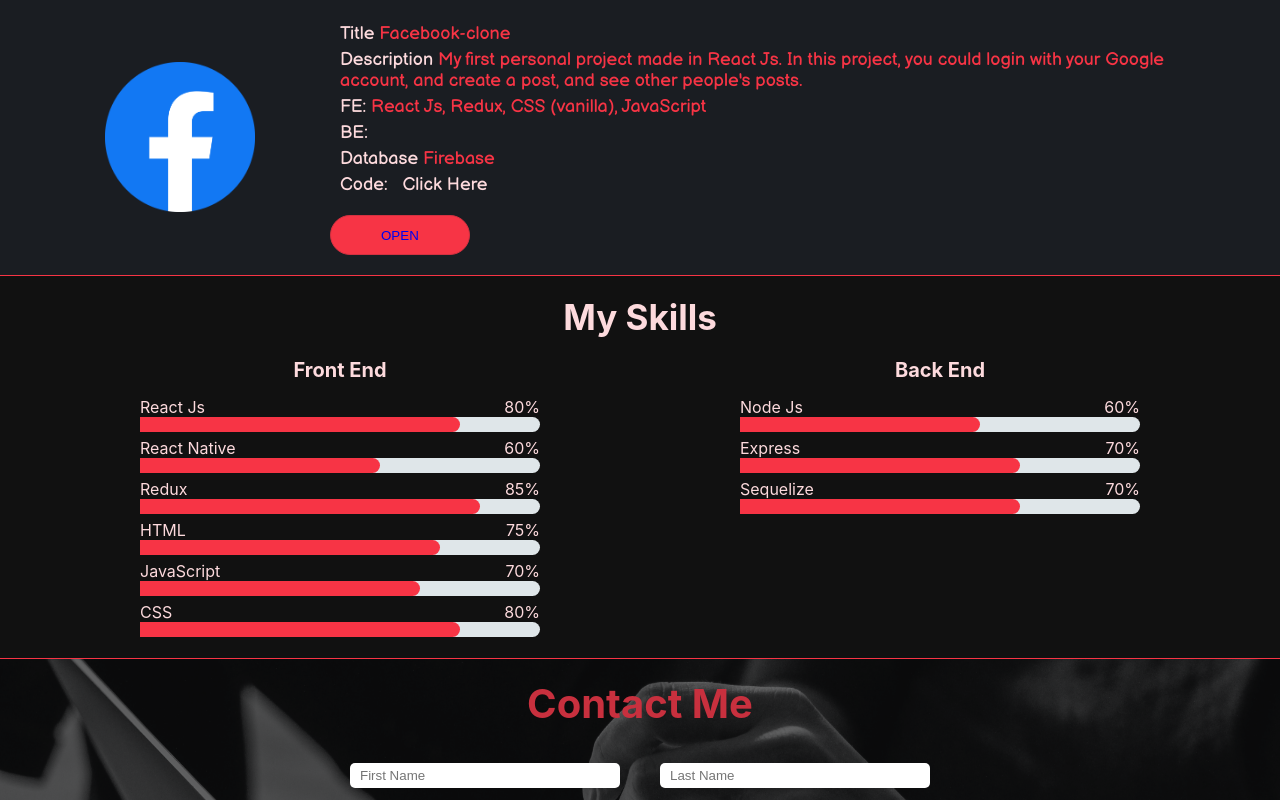
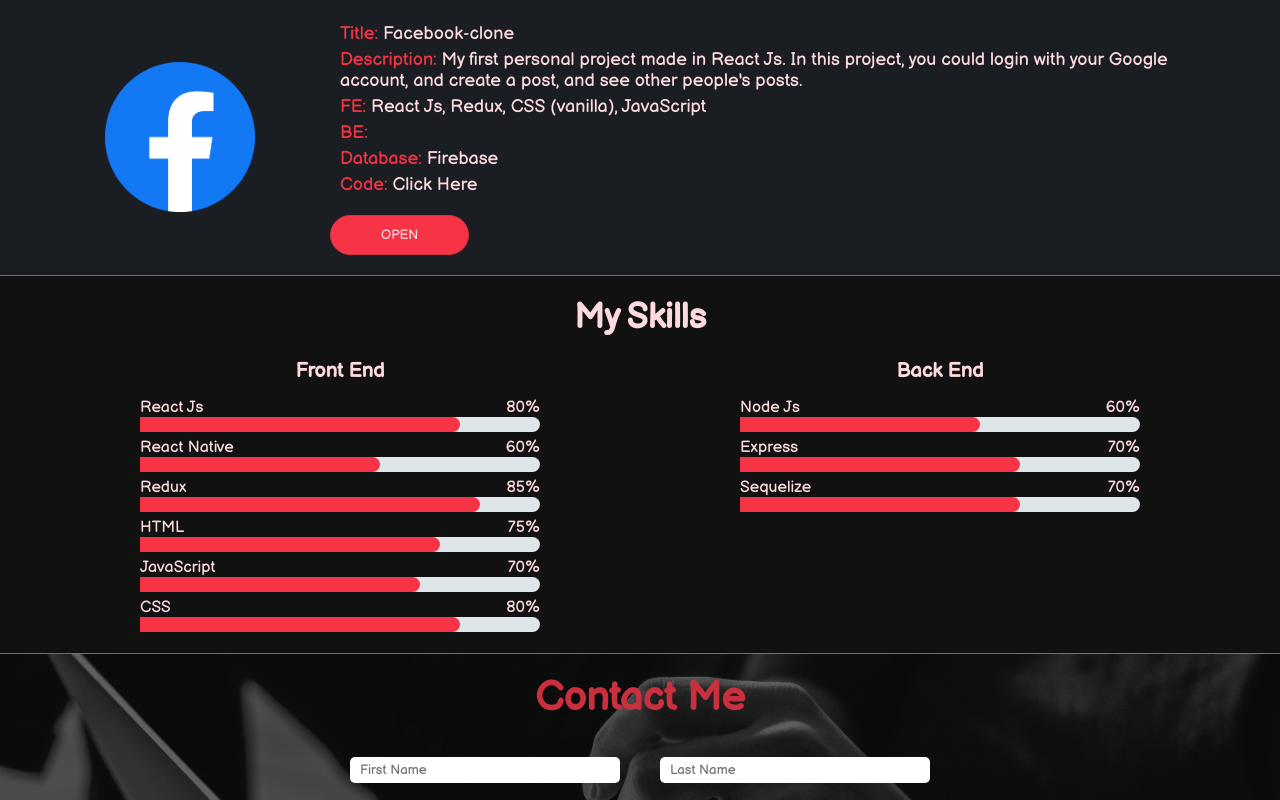
Before and after one commit to MaicoLoncomilla/Resume, a React (Create React App) app in the folder client/: page / in a window 1280 px wide. Shown: the part 1220-2020 px from the top of the page. Built offline with nearby package versions, Linux system fonts and the light colour scheme; what react-alert-template-basic would draw is missing.

Commit message:
Cambiado las fuentes nuevamente

```diff
--- a/client/src/components/mySkill/MySkill.js
+++ b/client/src/components/mySkill/MySkill.js
@@ -17,8 +17,8 @@
                     {arrayFront.map((el, index) =>
                         <div className={sContainer.containerProgress} key={index}>
                             <div>
-                                <label>{el.title}</label>
-                                <label>{el.value}%</label>
+                                <label className={sText.labelTitleMySkill}>{el.title}</label>
+                                <label className={sText.labelTitleMySkill}>{el.value}%</label>
                             </div>
                             <progress max={100} value={el.value} />
                         </div>
@@ -30,8 +30,8 @@
                     {arrayBack.map((el, index) =>
                         <div className={sContainer.containerProgress} key={index}>
                             <div>
-                                <label>{el.title}</label>
-                                <label>{el.value}%</label>
+                                <label className={sText.labelTitleMySkill}>{el.title}</label>
+                                <label className={sText.labelTitleMySkill}>{el.value}%</label>
                             </div>
                             <progress max={100} value={el.value} />
                         </div>
--- a/client/src/components/sectionProjects/Projects.js
+++ b/client/src/components/sectionProjects/Projects.js
@@ -10,10 +10,10 @@
         <div className={sContainer.containerSectionProjects} style={{ flexDirection: direction }}>
             <img src={image} alt="image-project" />
             <div className={sContainer.containerSectionProjectsDiv}>
-                <p className={sText.textP}>{active ? "Titulo" : "Title"}
+                <p className={sText.textP}>{active ? "Titulo: " : "Title: "}
                     <label className={sText.textLabel}> {title}</label>
                 </p>
-                <p className={sText.textP}>{active ? "Descripción" : "Description"}
+                <p className={sText.textP}>{active ? "Descripción: " : "Description: "}
                     <label className={sText.textLabel}> {description}</label>
                 </p>
                 <p className={sText.textP}>FE:
@@ -22,11 +22,11 @@
                 <p className={sText.textP}>BE:
                     <label className={sText.textLabel}> {back}</label>
                 </p>
-                <p className={sText.textP}>{active ? "Base de Datos" : "Database"}
+                <p className={sText.textP}>{active ? "Base de Datos: " : "Database: "}
                     <label className={sText.textLabel}> {database}</label>
                 </p>
                 <p className={sText.textP}>{active ? "Codigo: " : "Code: "}
-                    <a href={linkGithub} className={sText.textP} target="_BLANK" rel="noopener noreferrer">{active ? "Click aqui" : "Click Here"}</a>
+                    <a href={linkGithub} className={sText.aTextA} target="_BLANK" rel="noopener noreferrer">{active ? "Click aqui" : "Click Here"}</a>
                 </p>
                 <button className={sButton.buttonLink}>
                     <a className={sButton.aLink} href={link} target="_BLANK" rel="noopener noreferrer">{active ? "ABRIR" : "OPEN"}</a>
--- a/client/src/components/styles/button.module.css
+++ b/client/src/components/styles/button.module.css
@@ -5,17 +5,19 @@
     margin-top: 15px;
     height: 40px;
     cursor: pointer;
+    color: var(--textColorButton);
+    font-family: 'Balsamiq Sans', cursive;
+}
+.aLink{
+    text-decoration: none;
+    padding: 5px 50px;
+    color: var(--textColorButton);
+    font-family: 'Balsamiq Sans', cursive;
 }
 .aLink:visited{
     color: var(--textColorButton);
 }
-.aLink{
-    text-decoration: none;
-    padding: 5px 50px;
-}
-.aLink:hover{
-    font-weight: 700;
-}
+
 .aLink2{
     width: 100%;
     padding: 0 auto;
--- a/client/src/components/styles/container.module.css
+++ b/client/src/components/styles/container.module.css
@@ -156,6 +156,7 @@
     border-radius: 5px;
     outline: none;
     border: none;
+    font-family: 'Balsamiq Sans', cursive;
 }
 .containerInput textarea{
     width: 100%;
@@ -166,6 +167,7 @@
     padding: 5px 10px;
     outline: none;
     border: none;
+    font-family: 'Balsamiq Sans', cursive;
 }
 .containerForm button{
     position: relative;
@@ -181,6 +183,7 @@
     color: var(--textColorButton);
     cursor: pointer;
     margin-bottom: 15px;
+    font-family: 'Balsamiq Sans', cursive;
 }
 .containerRedes {
     direction: rtl;
--- a/client/src/components/styles/text.module.css
+++ b/client/src/components/styles/text.module.css
@@ -2,32 +2,47 @@
 @import url('https://fonts.googleapis.com/css2?family=Balsamiq+Sans&display=swap');
 
 .textP {
+    color: var(--backgroundButtonPrimary);
+    margin: 5px 10px 5px 10px;
+    font-weight: 300;
+    cursor: pointer;
+    font-size: 18px;
+    text-decoration: none;
+    font-family: 'Balsamiq Sans', cursive;
+}
+.textLabel{
     color: var(--textColorButton);
+    font-size: 18px;
+    text-decoration: none;
+}
+.aTextA{
+    color: var(--textColorButton);
+    text-decoration: none;
+    font-family: 'Balsamiq Sans', cursive;
+}
+.aTextA:visited{
+    color: var(--textColorButton);
+    text-decoration: none;
+}
+/* SideBar */
+.textA{
     margin: 5px 10px 5px 10px;
-    /* font-family: 'Courier New', Courier, monospace; */
     font-family: 'Balsamiq Sans', cursive;
     font-weight: 300;
     cursor: pointer;
     font-size: 18px;
     text-decoration: none;
-}
-.textA{
     color: var(--textColorButton);
-    margin: 5px 10px 5px 10px;
-    /* font-family: 'Courier New', Courier, monospace; */
-    font-family: 'Balsamiq Sans', cursive;
-    font-weight: 300;
-    cursor: pointer;
-    font-size: 18px;
-    text-decoration: none;
 }
 .textA:hover{
     font-weight: 700;
 }
+.Icon{
+    color: var(--textColorButton);
+}
 .textH1 {
     color: var(--textColorButton);
     font-size: 40px;
-    /* font-family: Georgia, 'Times New Roman', Times, serif; */
     font-family: 'Rajdhani', sans-serif;
     font-weight: 500;
     /* margin-left: 20px; */
@@ -35,7 +50,6 @@
 .textH3 {
     color: var(--textColorButton);
     font-size: 25px;
-    /* font-family: Georgia, 'Times New Roman', Times, serif; */
     font-family: 'Rajdhani', sans-serif;
     font-weight: 500;
     /* margin-left: 20px; */
@@ -45,12 +59,14 @@
     color: var(--textColorButtonSecondary);
     font-size: 40px;
     margin-bottom: 25px;
+    font-family: 'Balsamiq Sans', cursive;
 }
 
 .textMySkill{
     color: var(--textColorButton);
     font-size: 35px;
     text-align: center;
+    font-family: 'Balsamiq Sans', cursive;
 }
 .textMySkillFrontBack{
     color: var(--textColorButton);
@@ -58,15 +74,12 @@
     text-align: center;
     margin-top: 20px;
     margin-bottom: 10px;
+    font-family: 'Balsamiq Sans', cursive;
 }
-.textLabel{
-    font-size: 18px;
-    color: var(--backgroundButtonPrimary);
-    text-decoration: none;
+.labelTitleMySkill{
+    font-family: 'Balsamiq Sans', cursive;
 }
-.Icon{
-    color: var(--textColorSecondary);
-}
+
 
 @media (max-width: 525px) {
     .textP {
```
Also changed, not shown: 1 other file (tests, documents, lock files or other folders).
